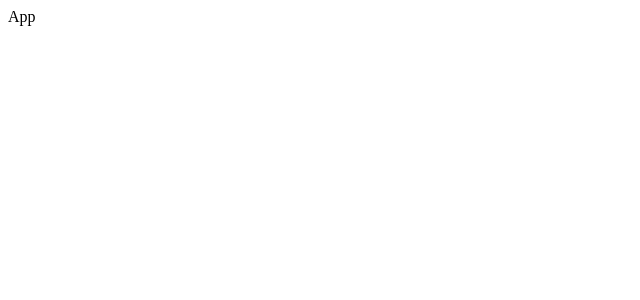
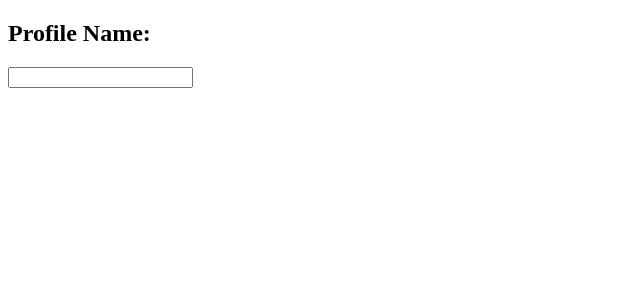
Before and after one commit to githubscientist/reactb47, a React (Create React App) app: page / in a window 1280 px wide. Shown: the top 300 px of the page, without its empty margins (0-640 px from the left). Built offline with nearby package versions, Linux system fonts and the light colour scheme.

Commit message:
profile name change using context api

```diff
--- a/src/App.js
+++ b/src/App.js
@@ -19,12 +19,50 @@
     - Make sure to export the App component as the default import.
 */
 
-import React from 'react';
+// Import necessary dependencies from the React library
+import React, { createContext, useContext, useState } from 'react';
 
-function App() {
+// Create a context object using the createContext function from React.
+const ProfileContext = createContext();
+
+// The Profile component
+function Profile() {
+  // Use the useContext hook to access the profileName state variable and its setter function from the context.
+  const { profileName, setProfileName } = useContext(ProfileContext);
+
+  // Add an onChange event handler to the input field that updates the profileName state variable with the entered value using the setter function.
+  let onChangeProfileNameHandler = (event) => {
+    setProfileName(event.target.value);
+    // console.log(event.target.value);
+  }
+
+  // Render an input field where users can enter their profile name, with its value set to the profileName state variable.
   return (
-    <div>App</div>
+    <div>
+      <h2>Profile Name: { profileName }</h2>
+      <input
+        type='text'
+        value={profileName}
+        onChange={onChangeProfileNameHandler}
+      />
+    </div>
   )
 }
 
+function App() {
+
+  // Define a state variable called profileName using the useState hook and set its initial value to an empty string.
+  const [profileName, setProfileName] = useState('');
+
+  // Wrap the Profile component with the context provider component, passing the profileName state and its corresponding setter function as the vallue prop.
+  return (
+    <div>
+      <ProfileContext.Provider value={{profileName, setProfileName}}>
+        <Profile />
+      </ProfileContext.Provider>
+    </div>
+  )
+}
+
+// Make sure to export the App component as the default import.
 export default App;
```
